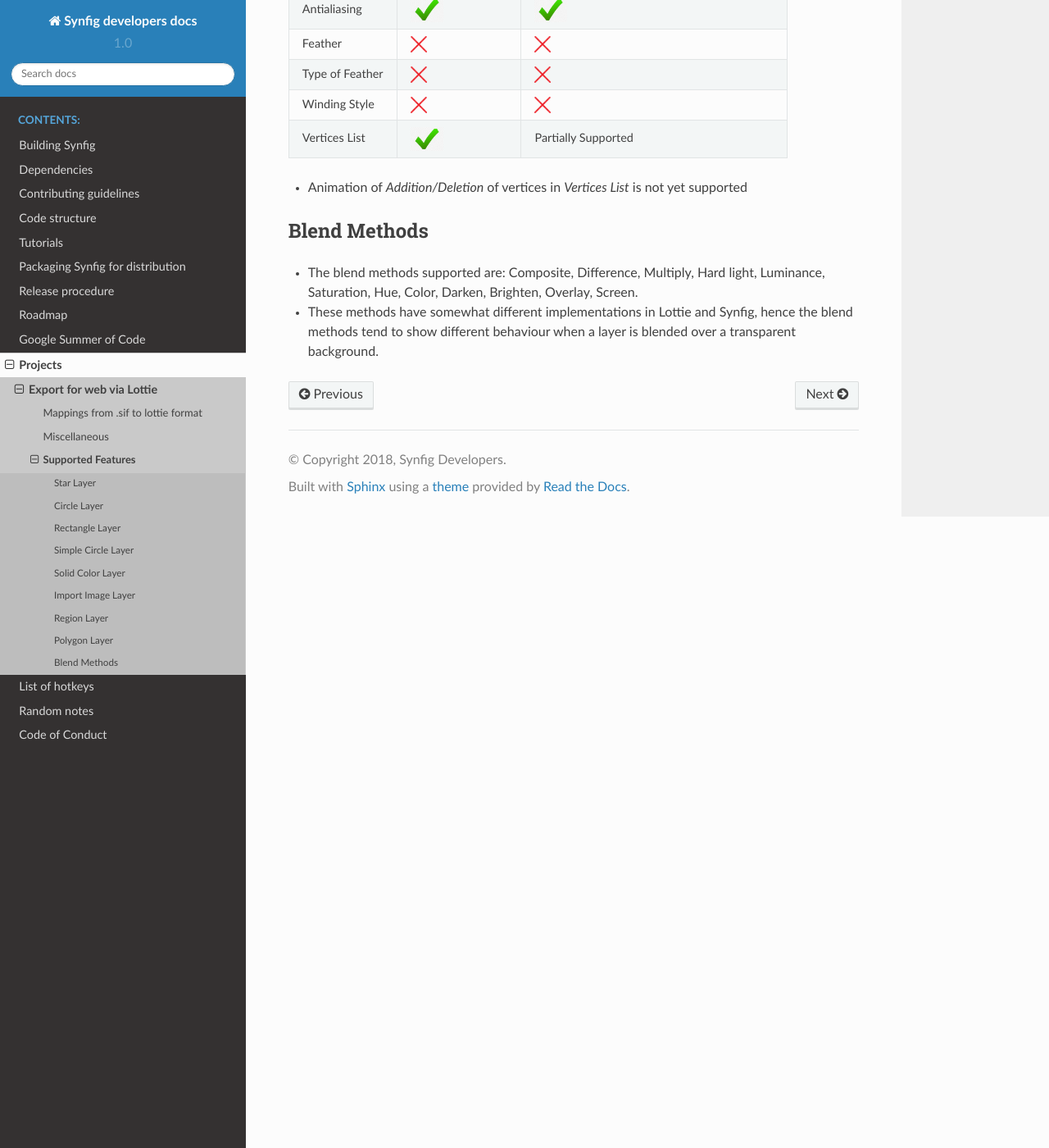
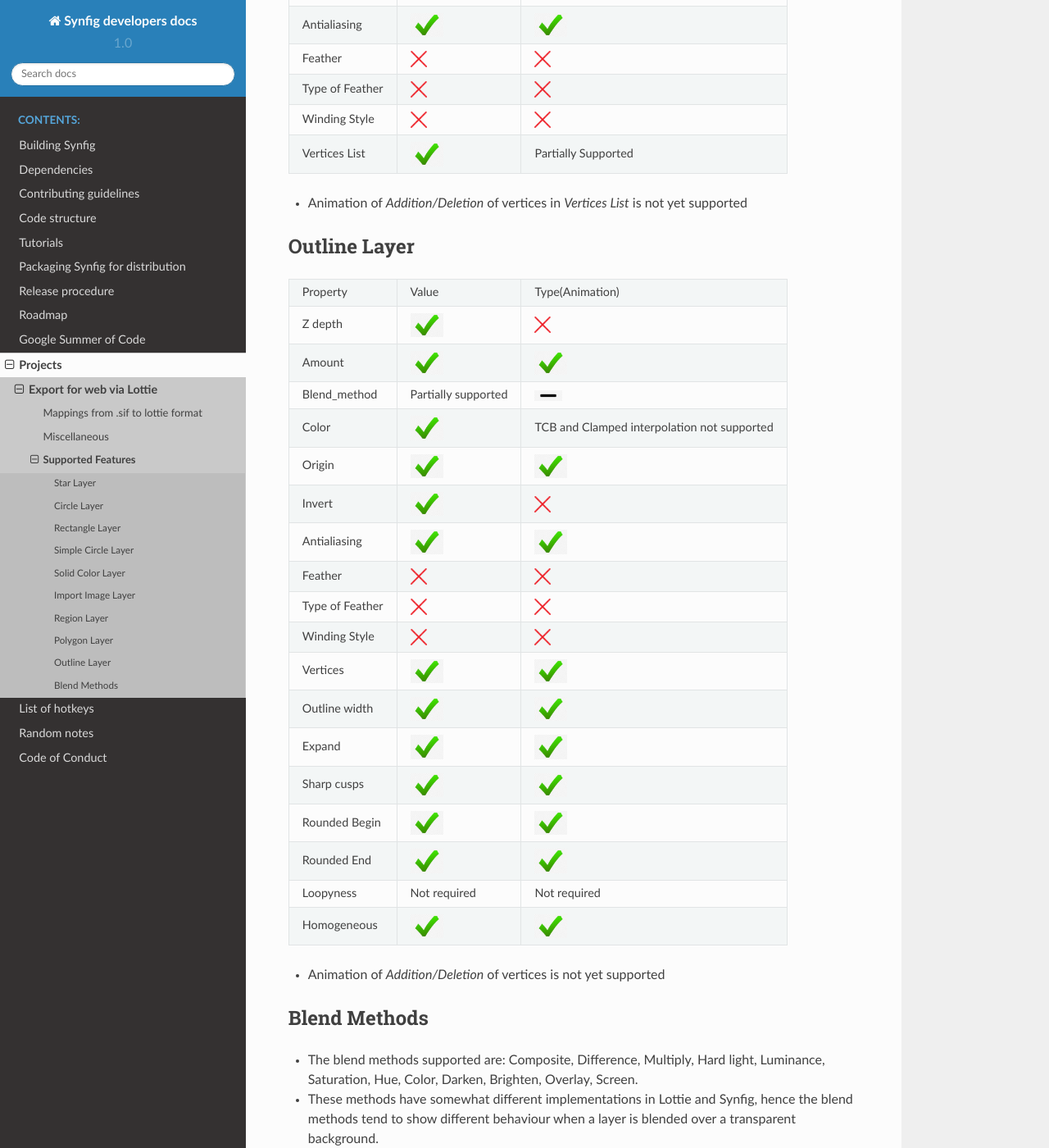
Before and after one commit to synfig/synfig-docs-dev, a Sphinx documentation site: the page built from docs/projects/lottie/supported.rst, in a window 1280 px wide and 1400 px high, scrolled down 4108 px. Shown: the whole window at 82% size. Built offline with Sphinx 7.4.7 and the Read the Docs theme 2.0.0, drawn with Linux system fonts in a browser that asks for light colours.

Commit message:
Update supported features with outline layer

```diff
--- a/docs/projects/lottie/layers/outline.rst
+++ b/docs/projects/lottie/layers/outline.rst
@@ -32,9 +32,9 @@ Outline Layer
 +-----------------+------------------------------------------------------------------------+
 |   Sharp cusps   |                        Manipulation of vertices                        |
 +-----------------+------------------------------------------------------------------------+
-|  Rounded Begin  |                              Not supported                             |
+|  Rounded Begin  |                        Manipulation of vertices                        |
 +-----------------+------------------------------------------------------------------------+
-|   Rounded End   |                              Not supported                             |
+|   Rounded End   |                        Manipulation of vertices                        |
 +-----------------+------------------------------------------------------------------------+
 |    Loopyness    |                              Not required                              |
 +-----------------+------------------------------------------------------------------------+
--- a/docs/projects/lottie/supported.rst
+++ b/docs/projects/lottie/supported.rst
@@ -222,6 +222,51 @@ Polygon Layer
 
 - Animation of `Addition/Deletion` of vertices in `Vertices List` is not yet supported
 
+Outline Layer
+-------------
+
++-----------------+---------------------+---------------------------------------------+
+|     Property    |        Value        |               Type(Animation)               |
++-----------------+---------------------+---------------------------------------------+
+|     Z depth     |        |tick|       |                   |cross|                   |
++-----------------+---------------------+---------------------------------------------+
+|      Amount     |        |tick|       |                    |tick|                   |
++-----------------+---------------------+---------------------------------------------+
+|   Blend_method  | Partially supported |                   |minus|                   |
++-----------------+---------------------+---------------------------------------------+
+|      Color      |        |tick|       | TCB and Clamped interpolation not supported |
++-----------------+---------------------+---------------------------------------------+
+|      Origin     |        |tick|       |                    |tick|                   |
++-----------------+---------------------+---------------------------------------------+
+|      Invert     |        |tick|       |                   |cross|                   |
++-----------------+---------------------+---------------------------------------------+
+|   Antialiasing  |        |tick|       |                    |tick|                   |
++-----------------+---------------------+---------------------------------------------+
+|     Feather     |       |cross|       |                   |cross|                   |
++-----------------+---------------------+---------------------------------------------+
+| Type of Feather |       |cross|       |                   |cross|                   |
++-----------------+---------------------+---------------------------------------------+
+|  Winding Style  |       |cross|       |                   |cross|                   |
++-----------------+---------------------+---------------------------------------------+
+|     Vertices    |        |tick|       |                    |tick|                   |
++-----------------+---------------------+---------------------------------------------+
+|  Outline width  |        |tick|       |                    |tick|                   |
++-----------------+---------------------+---------------------------------------------+
+|      Expand     |        |tick|       |                    |tick|                   |
++-----------------+---------------------+---------------------------------------------+
+|   Sharp cusps   |        |tick|       |                    |tick|                   |
++-----------------+---------------------+---------------------------------------------+
+|  Rounded Begin  |        |tick|       |                    |tick|                   |
++-----------------+---------------------+---------------------------------------------+
+|   Rounded End   |        |tick|       |                    |tick|                   |
++-----------------+---------------------+---------------------------------------------+
+|    Loopyness    |     Not required    |                 Not required                |
++-----------------+---------------------+---------------------------------------------+
+|   Homogeneous   |        |tick|       |                    |tick|                   |
++-----------------+---------------------+---------------------------------------------+
+
+- Animation of `Addition/Deletion` of vertices is not yet supported
+
 Blend Methods
 -------------
 - The blend methods supported are: Composite, Difference, Multiply, Hard light, Luminance, Saturation, Hue, Color, Darken, Brighten, Overlay, Screen.
```
Also changed, not shown: other parts of docs/projects/lottie/supported.rst (+11 -11 lines).
